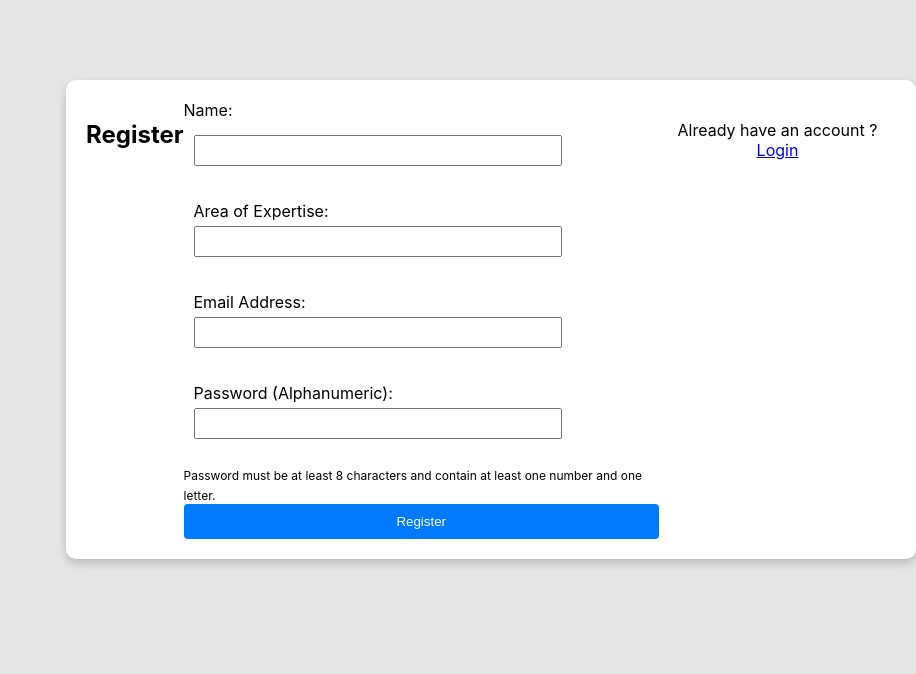
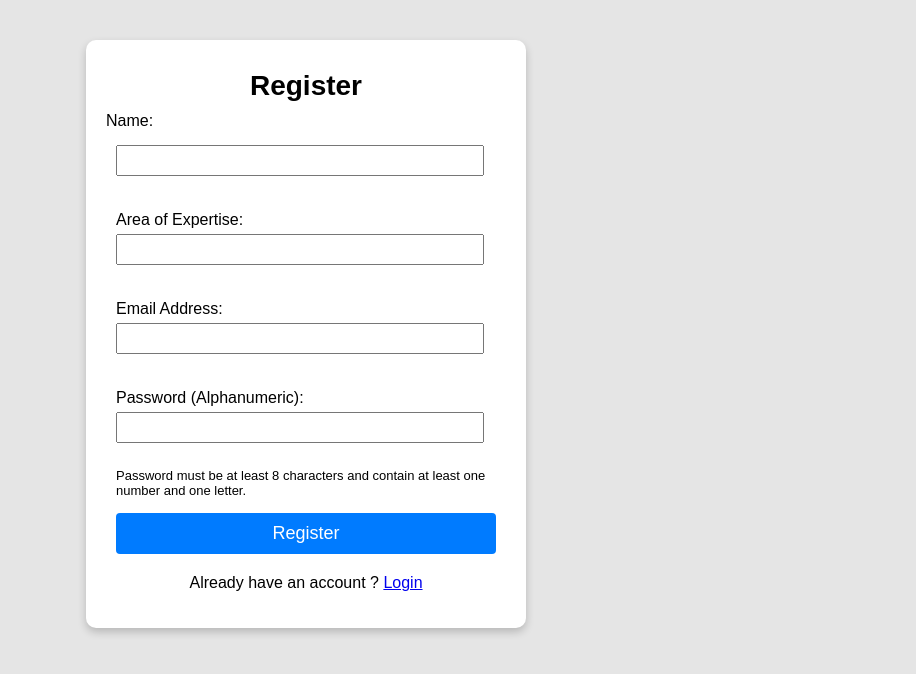
Before and after one commit to code-with-aneesh/SIH_Project, a React (Create React App) app in the folder project/: page /register in a window 1280 px wide. Shown: the top 674 px of the page, without its empty margins (364-1280 px from the left). Built offline with nearby package versions, Linux system fonts and the light colour scheme.

Commit message:
Register CSS fixed

```diff
--- a/project/src/components/login/Login.css
+++ b/project/src/components/login/Login.css
@@ -8,6 +8,7 @@
 /* Body styles */
 body,
 .login-body {
+  font-family: Arial, Helvetica, sans-serif;
   background-color: #E5E5E5;
 }
 
--- a/project/src/components/register/register.css
+++ b/project/src/components/register/register.css
@@ -1,25 +1,26 @@
-/* White background and font styles */
-.register-body {
-  background-color: #fff;
-  font-family: Arial, sans-serif;
-}
 
   /* Container styles */
   .container {
-  margin-top: 80px;
-  margin-left: 430px;
-  max-width: 400px;
+    display: flex;
+  flex-direction: column; /* Align items in a column */
+  justify-content: flex-start;
+  max-height: max-content;
+    margin-top: 40px;
+    margin-left: 450px;
+    width: 400px;
     padding: 20px;
     background-color: #fff;
     box-shadow: 0 0 10px rgba(0, 0, 0, 0.1);
-  align-self: center;
-  justify-self: center;
   }
 
   /* Heading style */
   .register-heading {
     text-align: center;
+    margin-top: 10px; /* Center the text horizontally */
+    margin-bottom: 10px; /* Add some margin to create space between the text and the form */
+    font-size: 28px; /* Adjust the font size as needed */
   }
+
 
   /* Label style */
   .form-label {
@@ -34,8 +35,8 @@
 
   /* Input box styles */
   .input-box {
-  width: 350px; /* Account for the icon and additional padding */
-  padding: 10px 40px 10px 10px; /* Adjust right padding to accommodate the icon */
+    width: 350px;/* Account for the icon and additional padding */
+    padding: 10px 30px 10px 10px; /* Adjust right padding to accommodate the icon */
     margin-bottom: 15px;
   }
 
@@ -70,8 +71,11 @@
     color: #fff;
     border: none;
     padding: 10px 0;
-  width: 100%;
+    margin-left: 10px;
+    margin-top: 15px;
+    width: 380px;
     border-radius: 4px;
+    font-size: 18px;
     cursor: pointer;
   }
 
@@ -87,6 +91,10 @@
 
   /* Password condition styles */
   .password-condition {
-  font-size: 12px;
-  margin-top: 5px;
+    max-width: 400px;
+    padding-left: 10px;
+    display: flex;
+    align-items: center;
+    justify-content: center;
+    font-size: 13px;
   }
```
Lines whose indentation alone changed are shown as unchanged.
